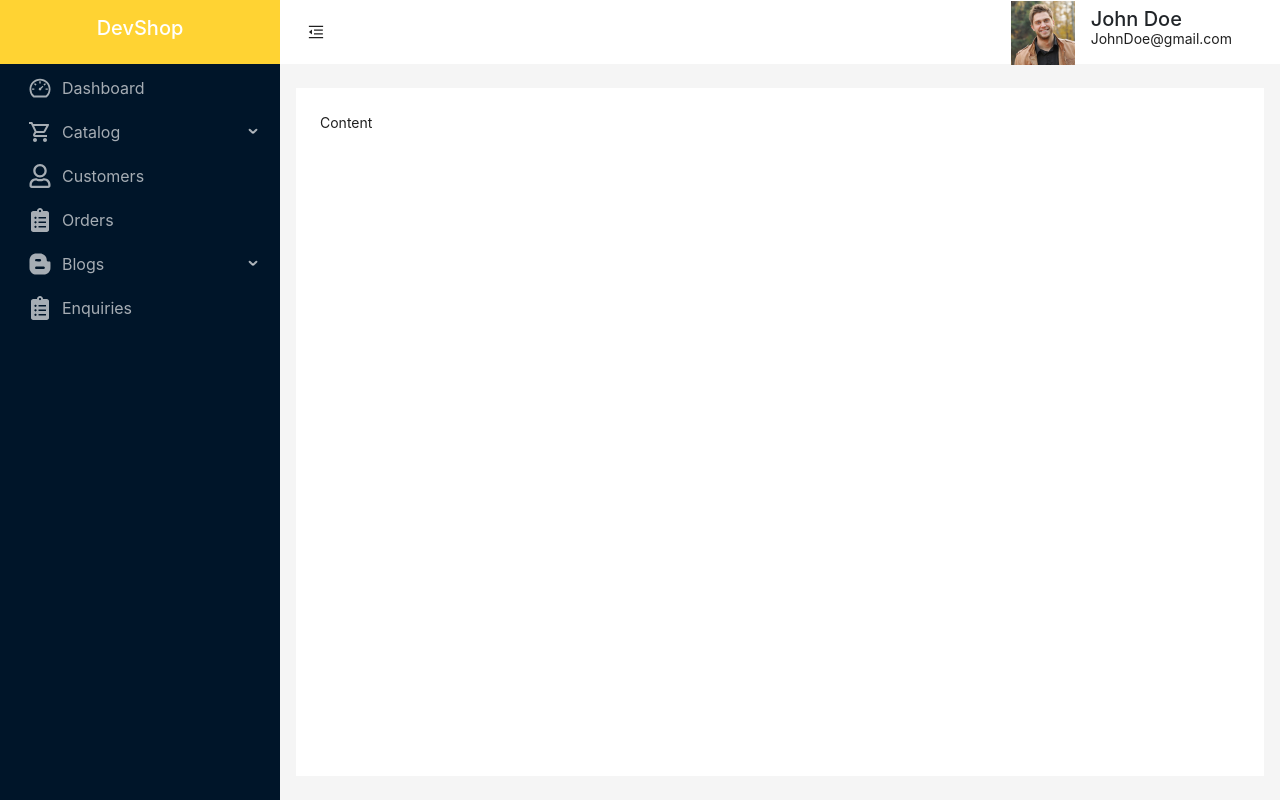
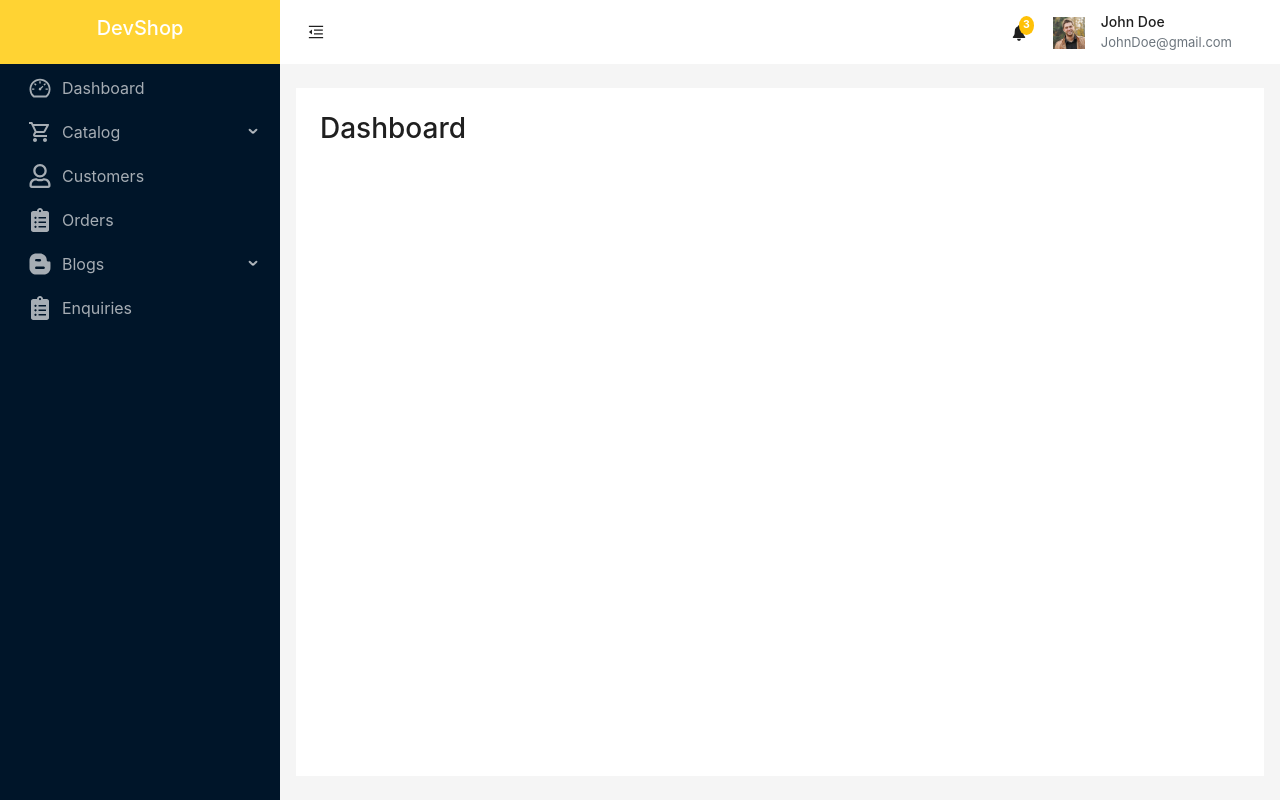
Before and after one commit to Seyba/admin-app, a React (Create React App) app: page /admin in a window 1280 px wide. Built offline with nearby package versions, Linux system fonts and the light colour scheme.

Commit message:
header menu added

```diff
--- a/src/App.css
+++ b/src/App.css
@@ -1,5 +1,8 @@
 body {
   font-family: Roboto, sans-serif;
+}
+:root {
+  --color-6c757d : #6c757d;
 }
 .logo{
   background-color: #ffd333;
@@ -21,16 +24,20 @@ body {
   min-width: 0px !important;
   width: 0px !important;
 }
-main {
-  overflow-y: scroll;
-}
+
 .ant-menu-title-content {
   font-size: 16px;
 }
 .ant-layout-header h5 {
-  line-height: 30px;
-  margin: 0;
+  line-height: 20px;
+  font-size: 14px;
 }
 .ant-layout-header p{
-  line-height: 10px;
+  line-height: 20px;
+  font-size: 13px;
+  color: var(--color-6c757d);
 }
+.ant-layout-header div .badge {
+  top: 16px;
+  right: -5px;
+}
--- a/src/component/MainLayout.js
+++ b/src/component/MainLayout.js
@@ -8,9 +8,10 @@ import {
 } from '@ant-design/icons';
 import { Layout, Menu, Button, theme } from 'antd';
 import { AiOutlineDashboard, AiOutlinePicLeft } from 'react-icons/ai'
-import { MdOutlineShoppingCart } from "react-icons/md";
+import { IoIosNotifications } from "react-icons/io"
+import { MdOutlineShoppingCart } from "react-icons/md"
 import { useNavigate, Link, Outlet } from 'react-router-dom'
-import { FaClipboardList, FaRegUser ,FaBloggerB} from "react-icons/fa";
+import { FaClipboardList, FaRegUser ,FaBloggerB} from "react-icons/fa"
 
 
 
@@ -147,15 +148,23 @@ export const MainLayout= () => {
                             height: 64,
                         }}
                     />
-                    <div className="d-flex gap-3 align-items-center ">
-                        <div></div>
-                        <div className="d-flex gap-3 align-items-center">
+                    <div className="d-flex gap-4 align-items-center ">
+                        <div className="position-relative">
+                            <IoIosNotifications className="fs-5"/>
+                            <span className="badge bg-warning rounded-circle p-1 position-absolute">3</span>
+                        </div>
+                        <div className="bg-tertiary d-flex gap-3 align-items-center">
                             <div>
-                                <img src="/images/account-img.jpg" alt="account"/>
+                                <img
+                                    src="/images/account-img.jpg"
+                                    alt="account"
+                                    width="32"
+                                    height="32"
+                                />
                             </div>
                             <div>
-                                <h5 className="text-dark">John Doe</h5>
-                                <p>JohnDoe@gmail.com</p>
+                                <h5 className="mb-0">John Doe</h5>
+                                <p className="mb-0">JohnDoe@gmail.com</p>
                             </div>
                         </div>
                     </div>
@@ -168,7 +177,7 @@ export const MainLayout= () => {
                     background: colorBgContainer,
                     }}
                 >
-                    Content
+                    <Outlet/>
                 </Content>
             </Layout>
         </Layout>
--- a/src/component/pages/Dashboard.js
+++ b/src/component/pages/Dashboard.js
@@ -2,6 +2,14 @@ import React from 'react'
 
 export const Dashboard = () => {
   return (
-    <div>Dashboard</div>
+    <div>
+        <h3 className="mb-4">Dashboard</h3>
+        <div>
+            <div></div>
+            <div></div>
+            <div></div>
+            <div></div>
+        </div>
+    </div>
   )
 }
```
